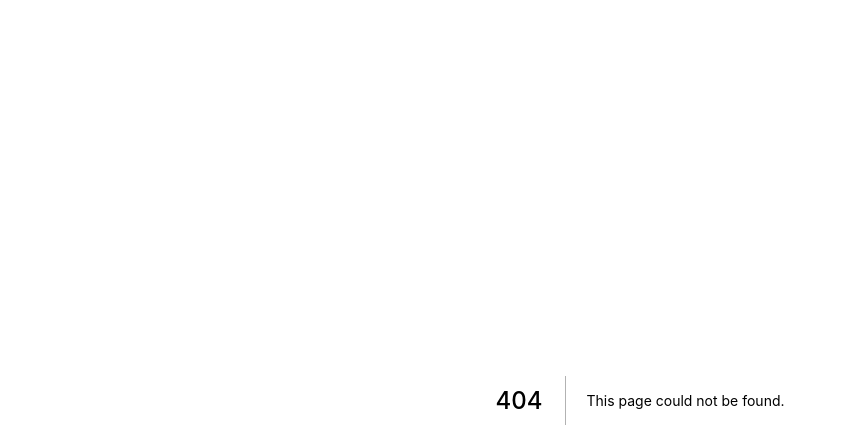
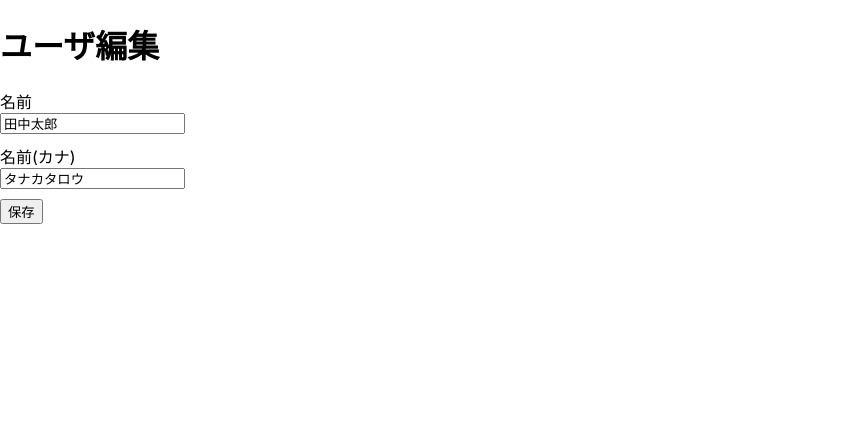
Before and after one commit to ayataka0nk/nextjs12-reactquery-sample, a Next.js app: page /users/edit/1 in a window 1280 px wide. Before the commit this address had no page. Shown: the top 448 px of the page, without its empty margins (0-847 px from the left). Built offline with nearby package versions, Linux system fonts and the light colour scheme.

Commit message:
mutateを使った編集機能を実装

```diff
--- /dev/null
+++ b/src/components/users/edit/UserEditForm.tsx
@@ -0,0 +1,98 @@
+import { useRouter } from 'next/router'
+import {
+  ChangeEventHandler,
+  MouseEventHandler,
+  Suspense,
+  useState,
+} from 'react'
+import { useMutation, useQuery } from 'react-query'
+import { createUserEditMutationOptions } from '../../../mutations/users/userEditMutation'
+import {
+  createUserQueryOptions,
+  useInvalidateUserQuery,
+} from '../../../queries/users/userQuery'
+
+type UserFormState = {
+  userId: number | undefined
+  userName: string
+  userNameKana: string
+  industryId: number
+}
+
+type UserEditCardProps = {
+  userId: number
+}
+
+export const UserEditForm = ({ userId }: UserEditCardProps) => {
+  const { data } = useQuery(createUserQueryOptions(userId))
+  const router = useRouter()
+  const [user, setUser] = useState<UserFormState>({
+    userId: data?.userId || undefined,
+    userName: data?.userName || '',
+    userNameKana: data?.userNameKana || '',
+    industryId: data?.industryId || 1,
+  })
+
+  const mutation = useMutation(createUserEditMutationOptions(userId))
+  const invalidateUserQuery = useInvalidateUserQuery()
+
+  const handleUserNameChange: ChangeEventHandler<HTMLInputElement> = (
+    event
+  ) => {
+    setUser((prev) => ({ ...prev, userName: event.target.value }))
+  }
+
+  const handleUserNameKanaChange: ChangeEventHandler<HTMLInputElement> = (
+    event
+  ) => {
+    setUser((prev) => ({ ...prev, userNameKana: event.target.value }))
+  }
+  const handleSaveClick: MouseEventHandler<HTMLButtonElement> = (event) => {
+    event.preventDefault()
+    if (typeof user.userId === 'undefined') {
+      return
+    }
+    mutation.mutate(
+      {
+        userId: user.userId,
+        userName: user.userName,
+        userNameKana: user.userNameKana,
+        industryId: user.industryId,
+      },
+      {
+        onSuccess: () => {
+          invalidateUserQuery()
+          router.push('/users')
+        },
+      }
+    )
+  }
+
+  if (typeof user === 'undefined') {
+    //エラーハンドリング実装時にthrow NotFoundError
+    return <div>NoData</div>
+  }
+
+  return (
+    <div>
+      <div style={{ marginBottom: '10px' }}>
+        <div>名前</div>
+        <div>
+          <input value={user.userName} onChange={handleUserNameChange} />
+        </div>
+      </div>
+      <div style={{ marginBottom: '10px' }}>
+        <div>名前(カナ)</div>
+        <div>
+          <input
+            value={user.userNameKana}
+            onChange={handleUserNameKanaChange}
+          />
+        </div>
+      </div>
+      <div>
+        <button onClick={handleSaveClick}>保存</button>
+      </div>
+    </div>
+  )
+}
--- /dev/null
+++ b/src/components/users/edit/UserEditPanel.tsx
@@ -0,0 +1,16 @@
+import { Suspense } from 'react'
+import { UserEditForm } from './UserEditForm'
+
+type UserEditPanelProps = {
+  userId: number
+}
+export const UserEditPanel = ({ userId }: UserEditPanelProps) => {
+  return (
+    <div>
+      <h1>ユーザ編集</h1>
+      <Suspense fallback={<div>Loading...</div>}>
+        <UserEditForm userId={userId} />
+      </Suspense>
+    </div>
+  )
+}
--- /dev/null
+++ b/src/mock/data/dummyUsers.ts
@@ -0,0 +1,20 @@
+export const dummyUsers = [
+  {
+    userId: 1,
+    userName: '田中太郎',
+    userNameKana: 'タナカタロウ',
+    industryId: 1,
+  },
+  {
+    userId: 2,
+    userName: '田中次郎',
+    userNameKana: 'タナカジロウ',
+    industryId: 1,
+  },
+  {
+    userId: 3,
+    userName: '丑嶋馨',
+    userNameKana: 'ウシジマカオル',
+    industryId: 10,
+  },
+]
--- /dev/null
+++ b/src/mutations/users/userEditMutation.ts
@@ -0,0 +1,16 @@
+import { MutationOptions } from 'react-query'
+import { User } from '../../types/User'
+
+export const createUserEditMutationOptions = (
+  userId: number
+): MutationOptions<unknown, unknown, User> => {
+  return {
+    mutationFn: async (user) => {
+      const result = await fetch('/api/users/' + userId, {
+        method: 'POST',
+        body: JSON.stringify(user),
+      })
+      return result
+    },
+  }
+}
--- a/src/pages/api/users.ts
+++ /dev/null
@@ -1,29 +0,0 @@
-import type { NextApiRequest, NextApiResponse } from 'next'
-import { User } from '../../types/User'
-
-export default async function handler(
-  req: NextApiRequest,
-  res: NextApiResponse<User[]>
-) {
-  await new Promise((resolve) => setTimeout(resolve, 2000))
-  res.status(200).json([
-    {
-      userId: 1,
-      userName: '田中太郎',
-      userNameKana: 'タナカタロウ',
-      industryId: 1,
-    },
-    {
-      userId: 2,
-      userName: '田中次郎',
-      userNameKana: 'タナカジロウ',
-      industryId: 1,
-    },
-    {
-      userId: 3,
-      userName: '丑嶋馨',
-      userNameKana: 'ウシジマカオル',
-      industryId: 10,
-    },
-  ])
-}
--- /dev/null
+++ b/src/pages/api/users/[userId].ts
@@ -0,0 +1,32 @@
+import { NextApiRequest, NextApiResponse } from 'next'
+import { dummyUsers } from '../../../mock/data/dummyUsers'
+import { User } from '../../../types/User'
+
+export default async function handler(
+  req: NextApiRequest,
+  res: NextApiResponse<User>
+) {
+  if (typeof req.query.userId !== 'string') {
+    throw new Error()
+  }
+
+  const userId = Number(req.query.userId)
+
+  if (req.method === 'GET') {
+    await new Promise((resolve) => setTimeout(resolve, 2000))
+    const user = dummyUsers.find((user) => user.userId === userId)
+    if (typeof user === 'undefined') {
+      res.status(404).end()
+      return
+    }
+    res.json(user)
+    return
+  } else if (req.method === 'POST') {
+    await new Promise((resolve) => setTimeout(resolve, 2000))
+    console.log(req.body)
+    res.status(204).end()
+    return
+  } else {
+    throw new Error()
+  }
+}
--- /dev/null
+++ b/src/pages/api/users/index.ts
@@ -0,0 +1,11 @@
+import type { NextApiRequest, NextApiResponse } from 'next'
+import { dummyUsers } from '../../../mock/data/dummyUsers'
+import { User } from '../../../types/User'
+
+export default async function handler(
+  req: NextApiRequest,
+  res: NextApiResponse<User[]>
+) {
+  await new Promise((resolve) => setTimeout(resolve, 2000))
+  res.status(200).json(dummyUsers)
+}
--- /dev/null
+++ b/src/pages/users/edit/[userId].tsx
@@ -0,0 +1,16 @@
+import { useRouter } from 'next/router'
+import { UserEditPanel } from '../../../components/users/edit/UserEditPanel'
+
+const UserEditPage = () => {
+  const router = useRouter()
+  if (!router.isReady) {
+    return <div>router not ready</div>
+  }
+  if (typeof router.query.userId !== 'string') {
+    throw new Error()
+  }
+  const userId = Number(router.query.userId)
+  return <UserEditPanel userId={userId} />
+}
+
+export default UserEditPage
--- /dev/null
+++ b/src/queries/users/userQuery.ts
@@ -0,0 +1,34 @@
+import { InvalidateOptions, QueryOptions, useQueryClient } from 'react-query'
+import { QueryFilters } from 'react-query/types/core/utils'
+import { User } from '../../types/User'
+
+const userQueryKey = '/users'
+
+type UserQueryKeys = [path: string, params: { userId: number }]
+
+export const createUserQueryOptions = (
+  userId: number
+): QueryOptions<User, unknown, User, UserQueryKeys> => {
+  return {
+    queryKey: [userQueryKey, { userId }],
+    queryFn: async ({ queryKey }) => {
+      const [path, { userId }] = queryKey
+      const result = await fetch(
+        'http://localhost:3000/api' + path + '/' + userId,
+        {
+          headers: {
+            'Cache-Control': 'no-cache',
+          },
+        }
+      )
+      return result.json()
+    },
+  }
+}
+
+export const useInvalidateUserQuery = () => {
+  const queryClient = useQueryClient()
+  return (filters?: QueryFilters, options?: InvalidateOptions) => {
+    queryClient.invalidateQueries(userQueryKey, filters, options)
+  }
+}
--- a/src/queryOptions/usersQueryOptions.ts
+++ b/src/queries/users/usersQuery.ts
@@ -1,7 +1,7 @@
-import { QueryOptions, useQuery } from 'react-query'
-import { User } from '../types/User'
+import { QueryOptions } from 'react-query'
+import { User } from '../../types/User'
 
-export const usersQueryOptions: QueryOptions<User[]> = {
+export const usersQuery: QueryOptions<User[]> = {
   queryKey: ['/users'],
   queryFn: async () => {
     const result = await fetch('http://localhost:3000/api/users', {
```
Also changed, not shown: src/components/users/index.tsx (+8 -3 lines), src/pages/users/index.tsx (renamed from src/pages/users.tsx, +4 -4 lines).
